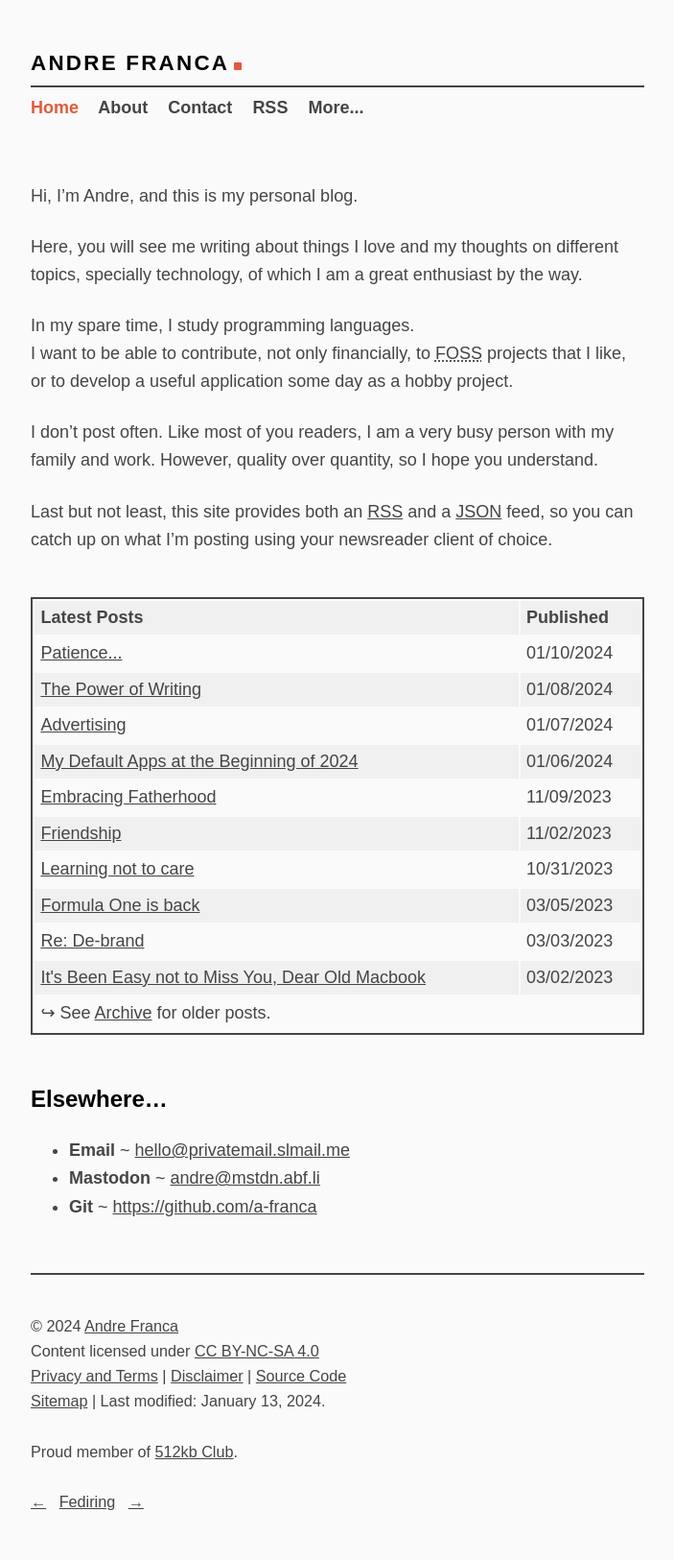
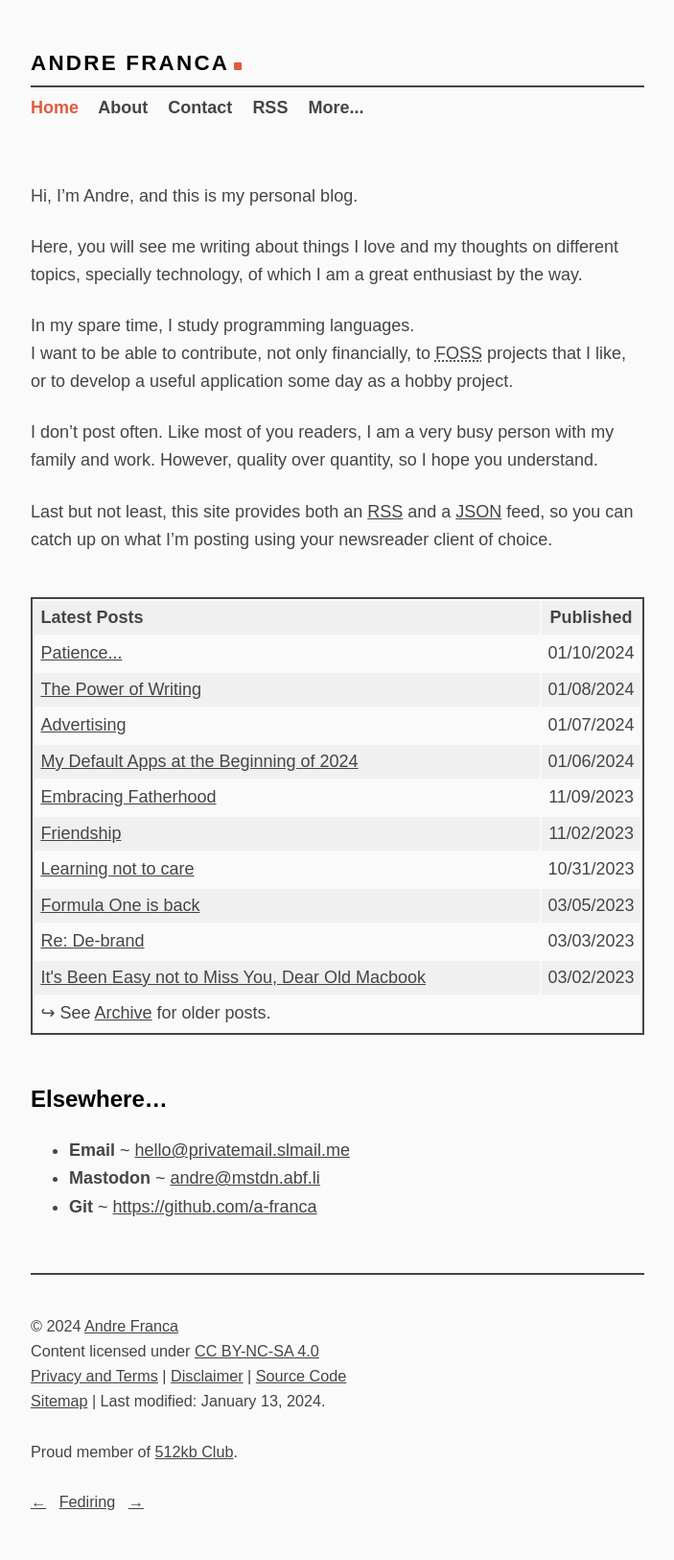
Before and after one commit to a-franca/abf.li, a Jekyll site: the page built from pages/index.md, in a window 1280 px wide. Shown: the whole page at 96% size, without its empty margins (288-991 px from the left). Built offline with Jekyll 4.4.1, drawn with Linux system fonts in a browser that asks for light colours.

Commit message:
set table width

```diff
--- a/pages/index.md
+++ b/pages/index.md
@@ -22,7 +22,7 @@ Last but not least, this site provides both an [RSS](/feed.xml) and a [JSON](/fe
   <thead>
     <tr>
       <th>Latest Posts</th>
-      <th>Published</th>
+      <th style="text-align: center; white-space: nowrap;">Published</th>
     </tr>
   </thead>
   <tbody>
@@ -31,7 +31,7 @@ Last but not least, this site provides both an [RSS](/feed.xml) and a [JSON](/fe
       <td>
         <a href="{{ post.url }}">{{ post.title }}</a>
       </td>
-      <td>
+      <td style="text-align: center; white-space: nowrap; width: 50px;">
         <time datetime="{{ post.date | date_to_xmlschema }}">{{ post.date | date: "%m/%d/%Y" }}</time>
       </td>
     </tr>
```
Also changed, not shown: pages/archive.md (+2 -2 lines), 2 other files.
